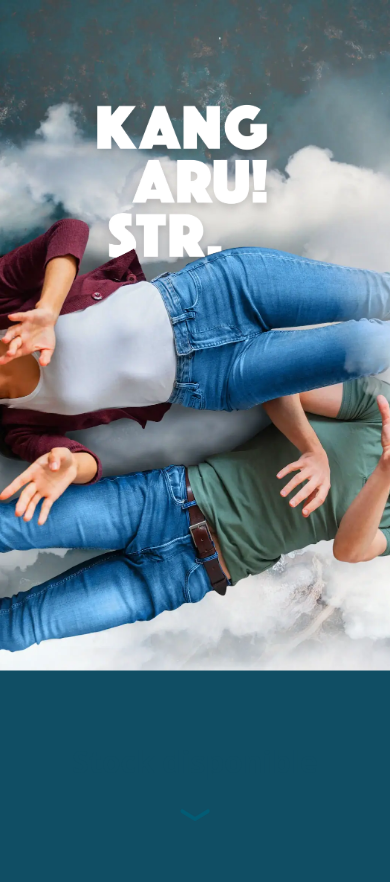
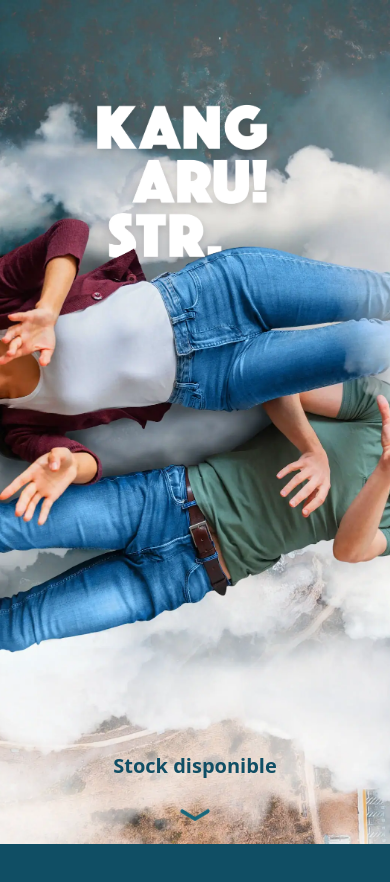
Before and after one commit to Santiroquai/Kangaru, a Vue app: page / in a window 390 px wide. Shown: the top 882 px of the page. Built offline with nearby package versions, Linux system fonts and the light colour scheme.

Commit message:
home cambios en tamanos de letras

```diff
--- a/src/pages/Home.vue
+++ b/src/pages/Home.vue
@@ -111,7 +111,7 @@
         </header>
 
         <footer id="hero-footer" class="absolute bottom-16 m-auto">
-          <span class="text-cyan-900 text-3xl font-bold drop-shadow-l word-spacing-[20px]">
+          <span class="text-cyan-900 text-xl sm:text-2xl md:text-3xl font-bold drop-shadow-l word-spacing-[20px]">
             Stock disponible
           </span>
         </footer>
@@ -124,8 +124,8 @@
 
       <!-- Footer con info círculos -->
       <div class="absolute bottom-0 w-full">
-        <section id="info-circles" class="opacity-0 px-3 md:px-60 lg:px-87 pb-8 lg:pb-43">
-          <div class="container mx-auto grid grid-cols-1 md:grid-cols-3 gap-4 max-w-50 lg:max-w-3xl">
+        <section id="info-circles" class="opacity-0 px-3 sm:px-10 md:px-60 lg:px-87 pb-8 lg:pb-43">
+          <div class="container mx-auto grid grid-cols-1 md:grid-cols-3 gap-4 max-w-42 lg:max-w-3xl">
             <!-- Recoleta -->
             <div class="relative bg-cyan-900/70 backdrop-blur-sm rounded-full p-6 aspect-square flex flex-col items-center justify-center border-2 border-cyan-500/30 hover:border-yellow-200 transition-all duration-300 overflow-hidden">
               <img :src="MapaRecoleta" alt="Mapa Recoleta" class="absolute w-full h-full object-cover opacity-30" />
@@ -158,7 +158,7 @@
         <!-- Footer texto -->
         <section id="footer" class="text-white opacity-0">
           <div class="bg-cyan-800 py-6">
-            <h2 class="text-5xl md:text-7xl font-bold text-center text-yellow-100">KANGARU</h2>
+            <h2 class="text-4xl md:text-7xl font-bold text-center text-yellow-100">KANGARU</h2>
             <h2 class="text-xl md:text-2xl font-bold text-center text-yellow-100">STORE</h2>
           </div>
         </section>
@@ -180,7 +180,7 @@
   #logo-mask {
     background: white;
     mask-image: url("/logo-stack.svg");
-    mask-position: 31% 25%;
+    mask-position: 31% 22%;
     mask-repeat: no-repeat;
     mask-size: clamp(1900vh, 1000%, 0vh);
   }
```
